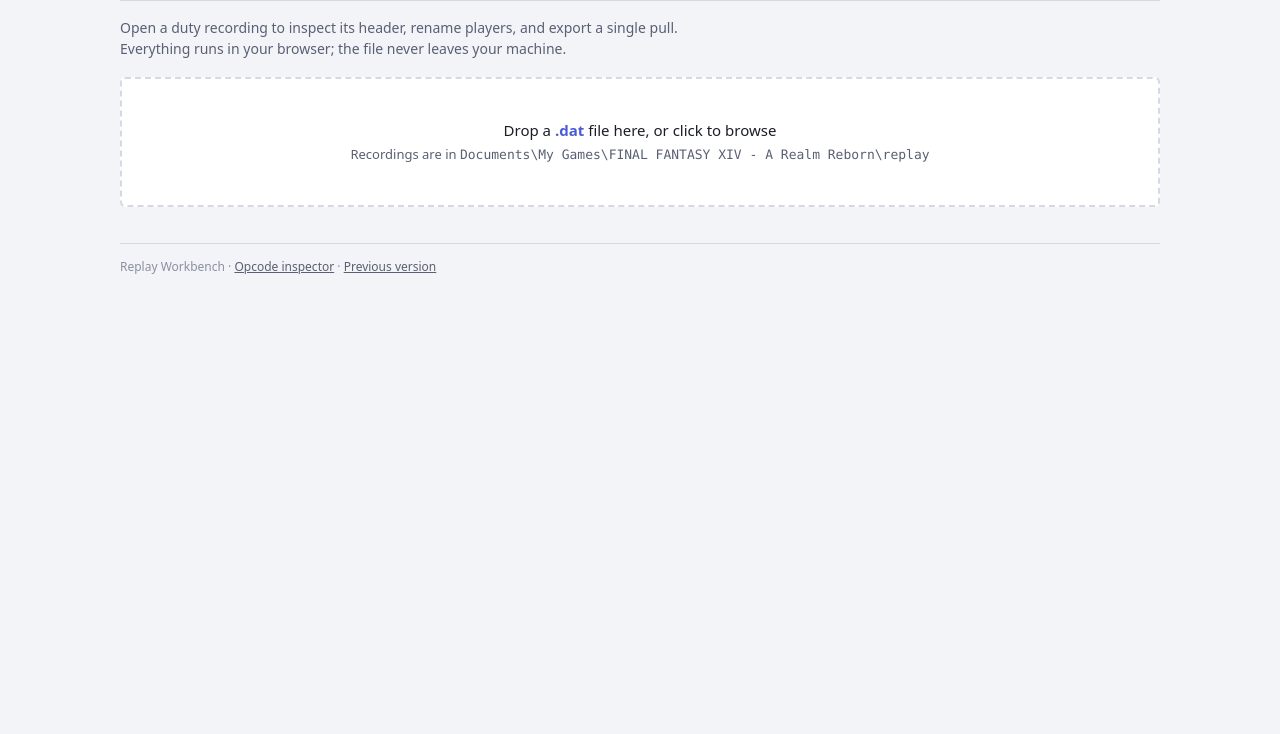
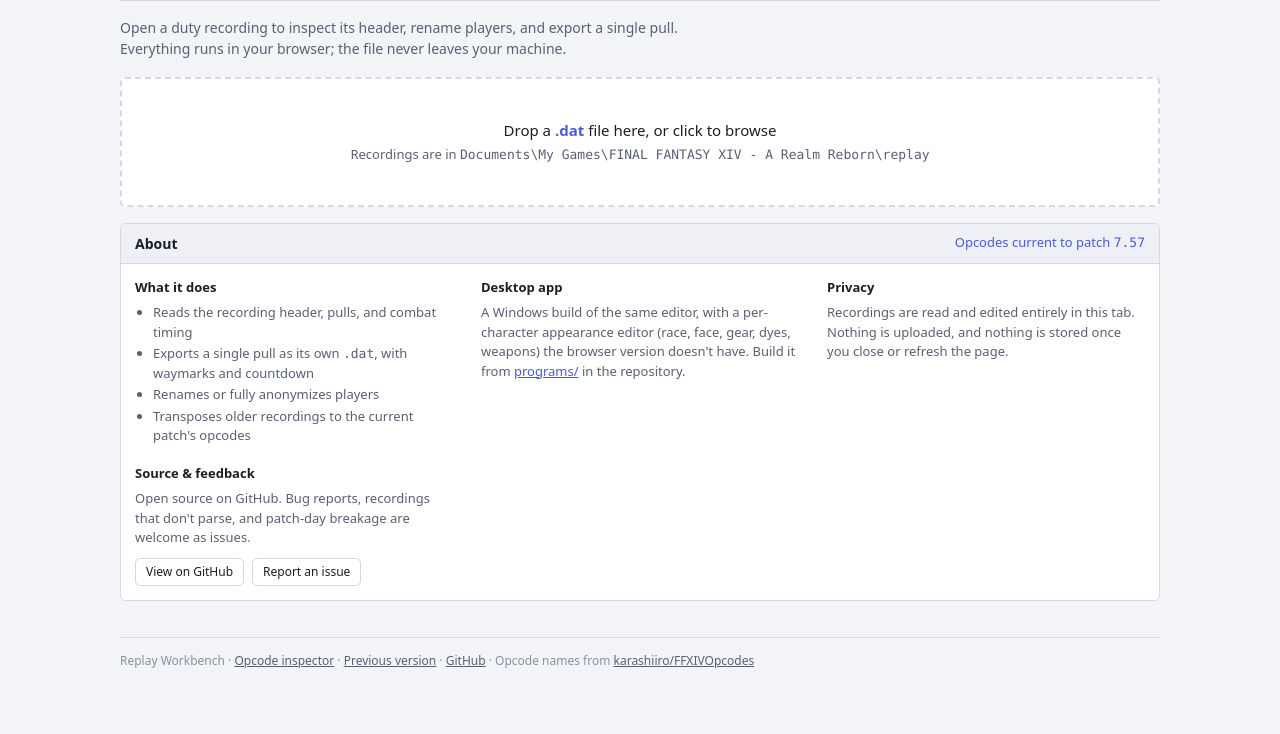
Before and after one commit to CherryXIV/Replay.Workbench, a plain HTML site: page docs/index.html in a window 1280 px wide. Shown: the part 67-801 px from the top of the page. Drawn offline with Linux system fonts and the light colour scheme.

Commit message:
Github info on site Better Readme

```diff
--- a/docs/index.html
+++ b/docs/index.html
@@ -73,6 +73,17 @@
   .dev-hint{font-size:12px;color:var(--muted)}
   .dev-hint.dev-err{color:var(--danger)}
   .dev-foot{display:flex;align-items:center;gap:8px;padding:10px 14px;border-top:1px solid var(--border)}
+
+  /* about */
+  .about{display:grid;grid-template-columns:repeat(auto-fill,minmax(240px,1fr));gap:18px 28px}
+  .about h3{font-size:13px;font-weight:600;margin-bottom:6px}
+  .about p,.about li{font-size:13px;color:var(--muted)}
+  .about ul{padding-left:18px}
+  .about li+li{margin-top:2px}
+  .about .links{display:flex;gap:8px;flex-wrap:wrap;margin-top:10px}
+  .about .links a{text-decoration:none;font-size:12px;color:var(--text);background:var(--surface);
+    border:1px solid var(--border);border-radius:var(--radius);padding:4px 10px}
+  .about .links a:hover{border-color:var(--accent);color:var(--accent)}
 </style>
 </head>
 <body>
@@ -83,6 +94,7 @@
     <nav>
       <a href="opcodeinspector.html">Opcode inspector</a>
       <a href="old/">Previous version</a>
+      <a href="https://github.com/CherryXIV/Replay.Workbench" target="_blank" rel="noopener noreferrer">GitHub</a>
     </nav>
   </header>
   <p class="tagline">Open a duty recording to inspect its header, rename players, and export a single
@@ -196,8 +208,42 @@
     </section>
   </div>
 
+  <section class="panel" id="p-about">
+    <div class="head"><h2>About</h2><span class="meta">Opcodes current to patch <span class="mono" id="about-patch">—</span></span></div>
+    <div class="body about">
+      <div>
+        <h3>What it does</h3>
+        <ul>
+          <li>Reads the recording header, pulls, and combat timing</li>
+          <li>Exports a single pull as its own <span class="mono">.dat</span>, with waymarks and countdown</li>
+          <li>Renames or fully anonymizes players</li>
+          <li>Transposes older recordings to the current patch's opcodes</li>
+        </ul>
+      </div>
+      <div>
+        <h3>Desktop app</h3>
+        <p>A Windows build of the same editor, with a per-character appearance editor (race, face, gear, dyes, weapons)
+          the browser version doesn't have. Build it from <a href="https://github.com/CherryXIV/Replay.Workbench/tree/main/programs" target="_blank" rel="noopener noreferrer">programs/</a> in the repository.</p>
+      </div>
+      <div>
+        <h3>Privacy</h3>
+        <p>Recordings are read and edited entirely in this tab. Nothing is uploaded, and nothing is stored once you close or refresh the page.</p>
+      </div>
+      <div>
+        <h3>Source &amp; feedback</h3>
+        <p>Open source on GitHub. Bug reports, recordings that don't parse, and patch-day breakage are welcome as issues.</p>
+        <div class="links">
+          <a href="https://github.com/CherryXIV/Replay.Workbench" target="_blank" rel="noopener noreferrer">View on GitHub</a>
+          <a href="https://github.com/CherryXIV/Replay.Workbench/issues/new" target="_blank" rel="noopener noreferrer">Report an issue</a>
+        </div>
+      </div>
+    </div>
+  </section>
+
   <footer>
     Replay Workbench · <a href="opcodeinspector.html">Opcode inspector</a> · <a href="old/">Previous version</a>
+    · <a href="https://github.com/CherryXIV/Replay.Workbench" target="_blank" rel="noopener noreferrer">GitHub</a>
+    · Opcode names from <a href="https://github.com/karashiiro/FFXIVOpcodes" target="_blank" rel="noopener noreferrer">karashiiro/FFXIVOpcodes</a>
   </footer>
 </div>
 
@@ -236,5 +282,6 @@
 <script src="afgear.js"></script>
 <script src="app.js"></script>
 <script src="shell.js"></script>
+<script>document.getElementById("about-patch").textContent=LATEST_PATCH;</script>
 </body>
 </html>
```
Also changed, not shown: docs/opcodeinspector.html (+2 -1 lines), 1 other file.
